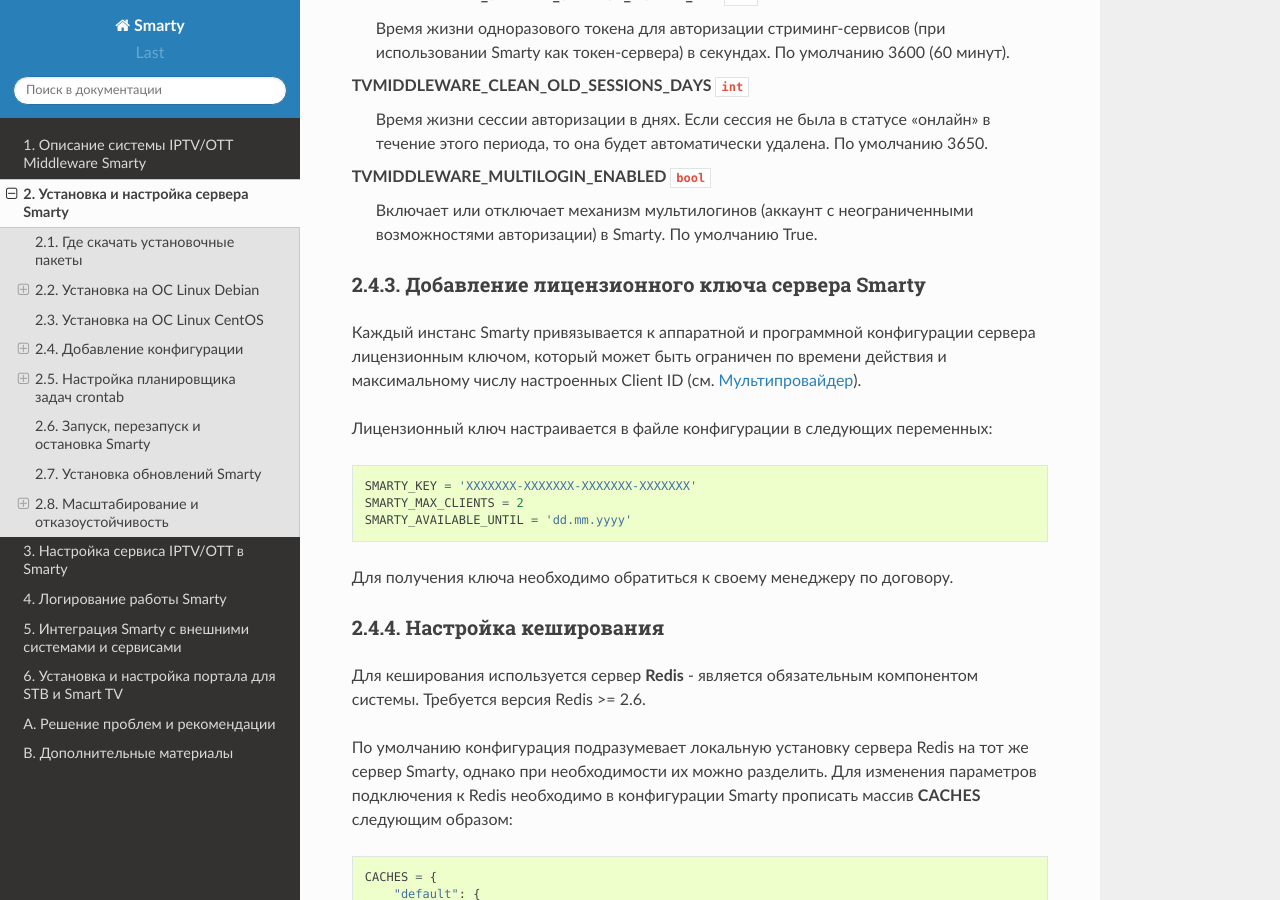
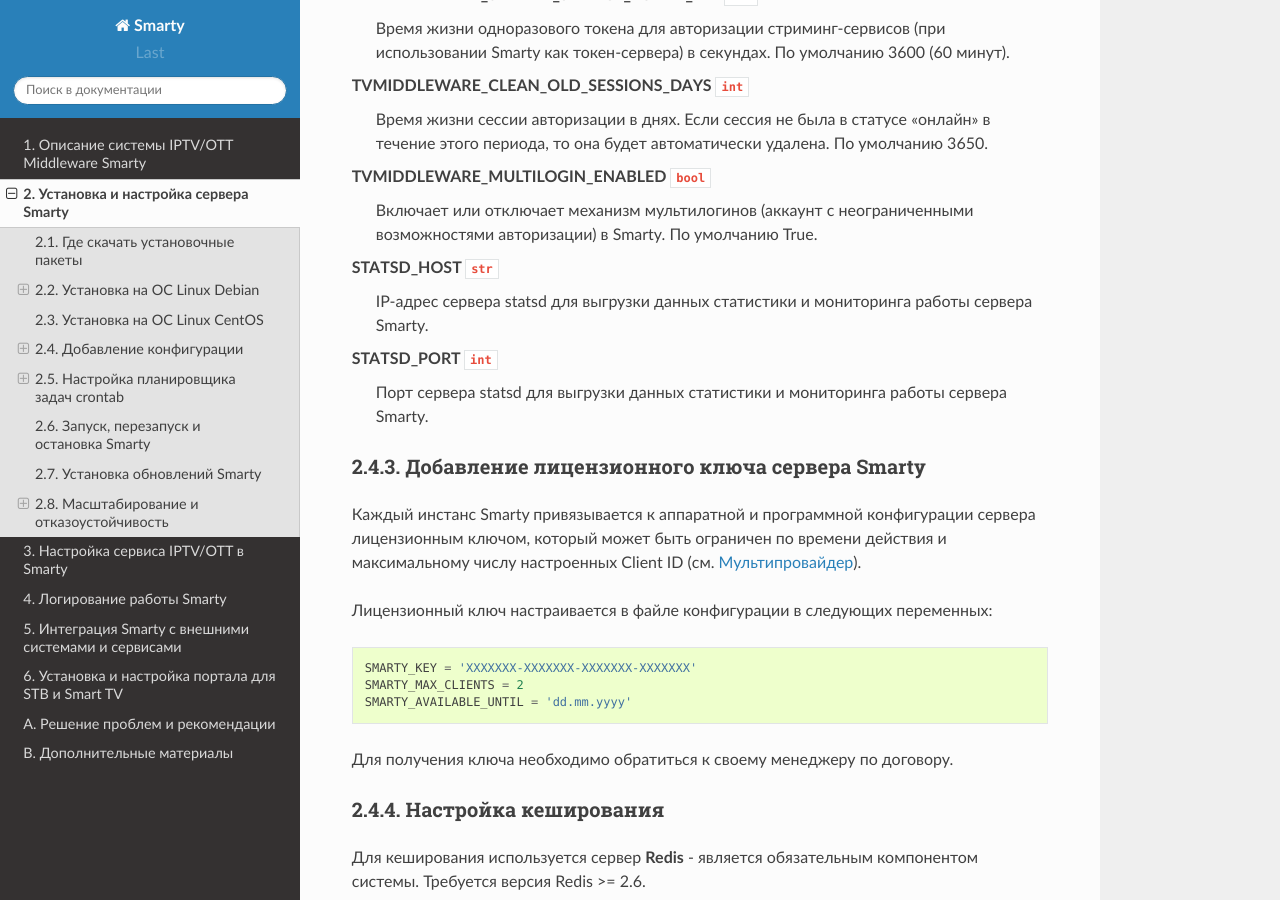
Before and after one commit to sergey-yakovlev/smarty-docs, a Sphinx documentation site: the page built from source/installation_and_configuration.rst, in a window 1280 px wide and 900 px high, scrolled down 4672 px. Built offline with Sphinx 7.4.7 and the Read the Docs theme 2.0.0, drawn with Linux system fonts in a browser that asks for light colours; some of the changed text lies outside the part shown.

Commit message:
STATSD_HOST && STATSD_PORT

```diff
--- a/source/installation_and_configuration.rst
+++ b/source/installation_and_configuration.rst
@@ -218,6 +218,12 @@
 TVMIDDLEWARE_MULTILOGIN_ENABLED ``bool``
   Включает или отключает механизм мультилогинов (аккаунт с неограниченными возможностями авторизации) в Smarty.
   По умолчанию True.
+
+STATSD_HOST ``str``
+  IP-адрес сервера statsd для выгрузки данных статистики и мониторинга работы сервера Smarty.
+
+STATSD_PORT ``int``
+  Порт сервера statsd для выгрузки данных статистики и мониторинга работы сервера Smarty.
 
 
 .. _license-settings:
```
Also changed, not shown: other parts of source/installation_and_configuration.rst (+2 -2 lines).
